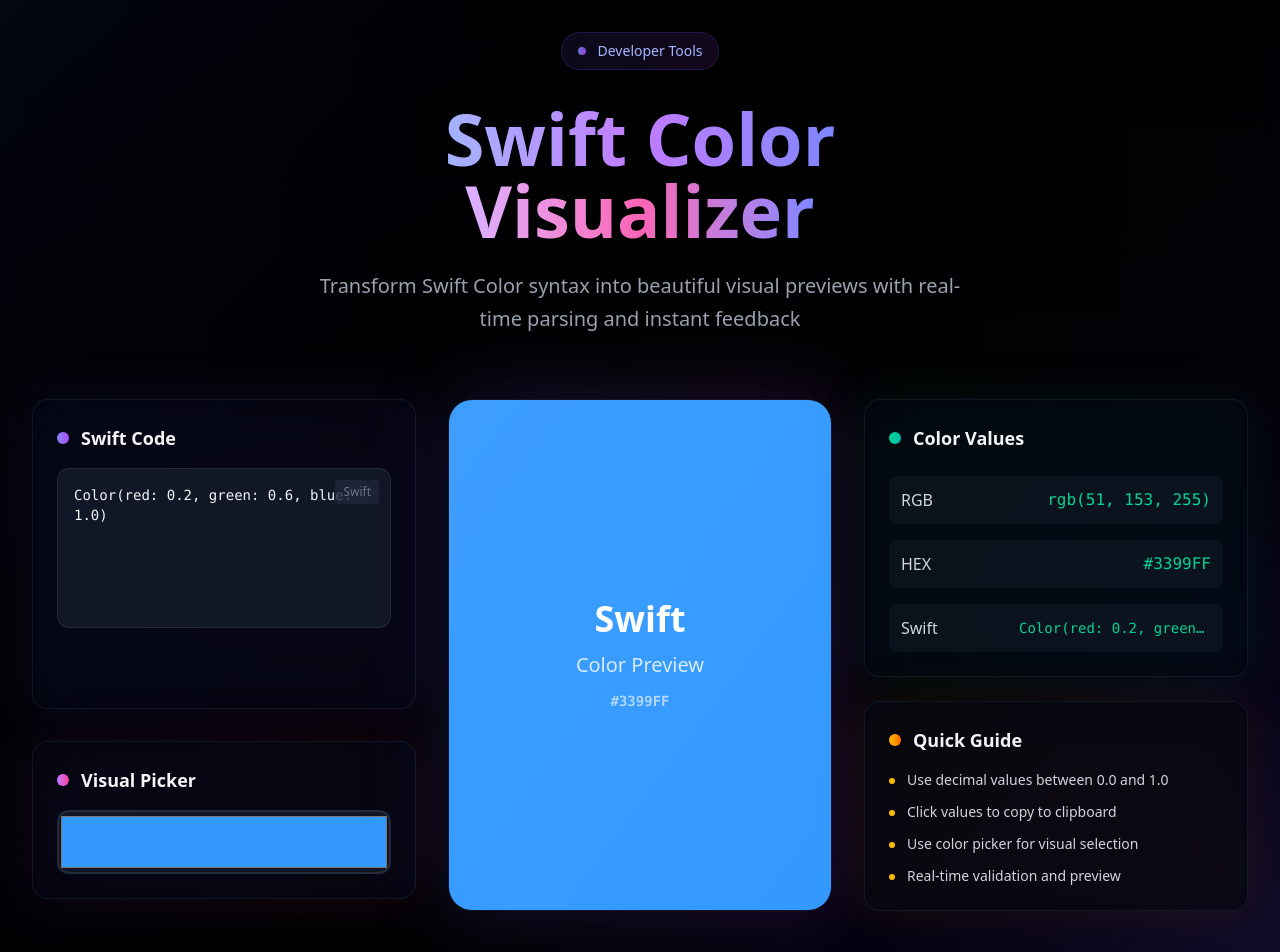
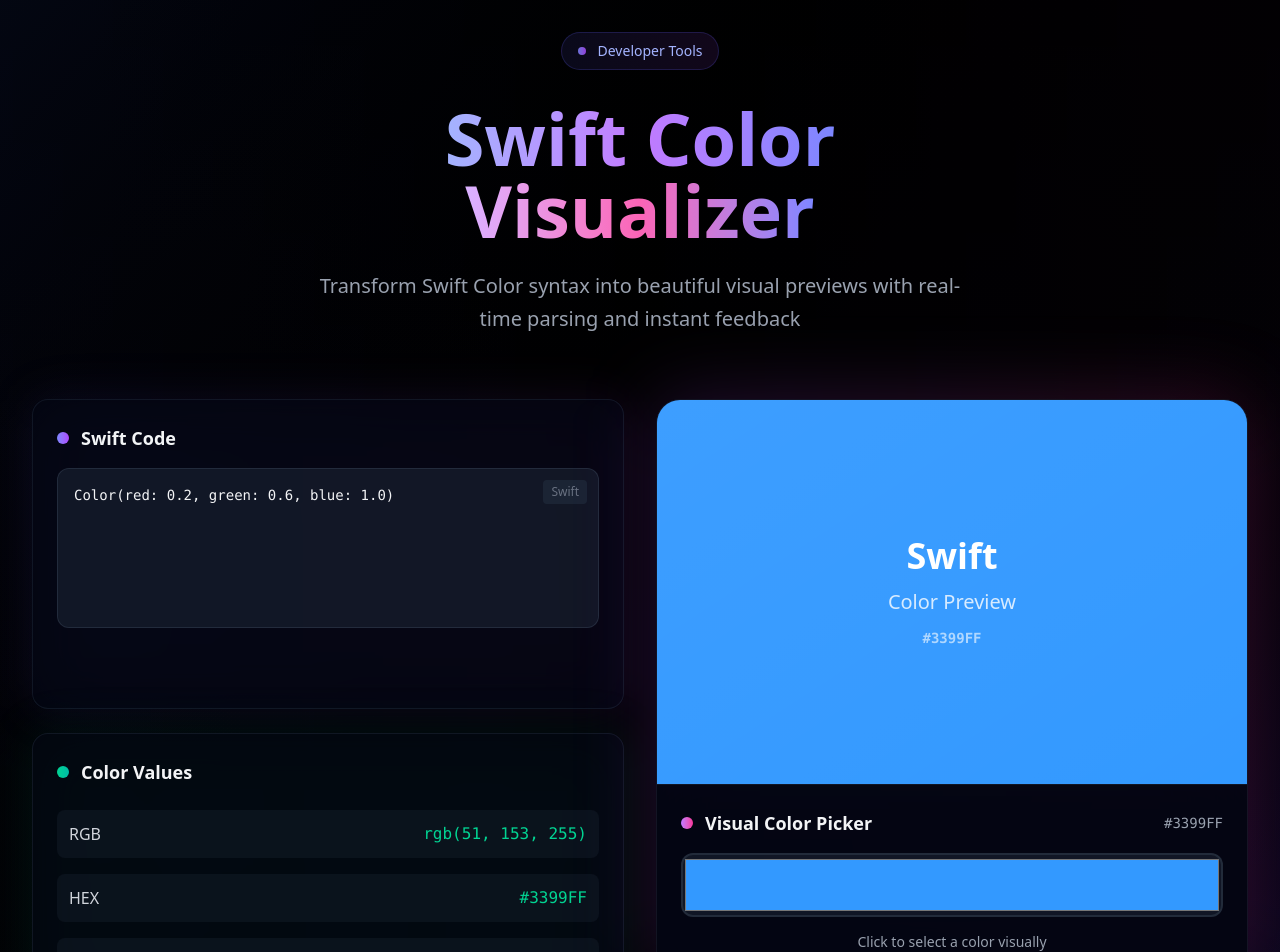
Before and after one commit to ishaanrajiv/ios-swift-color-visualizer, a Next.js app: page / in a window 1280 px wide. Shown: the top 952 px of the page. Built offline with nearby package versions, Linux system fonts and the light colour scheme.

Commit message:
Enhance ColorVisualizer component by adding a color picker, improving state management for color updates, and refining layout for better user interaction. Include functionality to copy color values to clipboard and initialize picker value on mount.

```diff
--- a/app/components/ColorVisualizer.tsx
+++ b/app/components/ColorVisualizer.tsx
@@ -17,26 +17,50 @@
   const [color, setColor] = useState<SwiftColor | null>(null);
   const [error, setError] = useState<string | null>(null);
   const [copied, setCopied] = useState<string | null>(null);
+  const [pickerValue, setPickerValue] = useState('#3366ff');
+  const [isUpdatingFromPicker, setIsUpdatingFromPicker] = useState(false);
 
   const updateColor = (newInput: string) => {
     const result = parseSwiftColor(newInput);
     setColor(result.color);
     setError(result.error);
+
+    // Only update picker value if not currently updating from picker to prevent loops
+    if (!isUpdatingFromPicker && result.color) {
+      const newHex = swiftToHex(result.color);
+      setPickerValue(newHex);
+    }
   };
 
   useEffect(() => {
     updateColor(input);
-  }, [input]);
+  }, [input, isUpdatingFromPicker]);
+
+  // Initialize picker value on mount
+  useEffect(() => {
+    const result = parseSwiftColor(input);
+    if (result.color) {
+      const initialHex = swiftToHex(result.color);
+      setPickerValue(initialHex);
+    }
+  }, []);
 
   const handleInputChange = (e: ChangeEvent<HTMLTextAreaElement>) => {
+    setIsUpdatingFromPicker(false);
     setInput(e.target.value);
   };
 
   const handleColorPickerChange = (e: ChangeEvent<HTMLInputElement>) => {
     const hex = e.target.value;
+    setPickerValue(hex);
+    setIsUpdatingFromPicker(true);
+
     const swiftColor = hexToSwift(hex);
     const formattedSwift = formatSwiftColor(swiftColor);
     setInput(formattedSwift);
+
+    // Reset the flag after a short delay to allow the update to complete
+    setTimeout(() => setIsUpdatingFromPicker(false), 100);
   };
 
   const copyToClipboard = async (text: string, label: string) => {
@@ -90,9 +114,9 @@
           </div>
 
           {/* Main Content */}
-          <div className="grid xl:grid-cols-3 gap-8 mb-16">
-            {/* Input Section */}
-            <div className="xl:col-span-1 space-y-8">
+          <div className="grid lg:grid-cols-2 gap-8 mb-16">
+            {/* Swift Code Section */}
+            <div className="space-y-6">
               {/* Swift Input Card */}
               <div className="group relative">
                 <div className="absolute inset-0 bg-gradient-to-r from-indigo-500/10 to-purple-500/10 rounded-2xl blur-xl transition-all duration-500 group-hover:blur-2xl"></div>
@@ -123,71 +147,8 @@
                 </div>
               </div>
 
-              {/* Color Picker Card */}
-              <div className="group relative">
-                <div className="absolute inset-0 bg-gradient-to-r from-purple-500/10 to-pink-500/10 rounded-2xl blur-xl transition-all duration-500 group-hover:blur-2xl"></div>
-                <div className="relative bg-gray-950/70 backdrop-blur-xl border border-gray-800/50 rounded-2xl p-6 hover:border-gray-700/50 transition-all duration-300">
-                  <div className="flex items-center mb-4">
-                    <div className="w-3 h-3 bg-gradient-to-r from-purple-400 to-pink-500 rounded-full mr-3"></div>
-                    <h3 className="text-lg font-semibold text-gray-100">Visual Picker</h3>
-                  </div>
-
-                  <div className="relative">
-                    <input
-                      type="color"
-                      value={hex || '#000000'}
-                      onChange={handleColorPickerChange}
-                      disabled={!color}
-                      className="w-full h-16 rounded-xl border-2 border-gray-700/50 bg-gray-800/50 disabled:opacity-50 disabled:cursor-not-allowed cursor-pointer hover:border-gray-600/50 transition-all duration-300"
-                    />
-                    {!color && (
-                      <div className="absolute inset-0 bg-gray-800/80 rounded-xl flex items-center justify-center">
-                        <span className="text-gray-500 text-sm">Enter valid color first</span>
-                      </div>
-                    )}
-                  </div>
-                </div>
-              </div>
-            </div>
-
-            {/* Color Preview */}
-            <div className="xl:col-span-1">
-              <div className="group relative h-full min-h-[500px]">
-                <div className="absolute inset-0 bg-gradient-to-r from-indigo-500/20 to-purple-500/20 rounded-3xl blur-2xl transition-all duration-700 group-hover:blur-3xl"></div>
-                <div className="relative h-full bg-gray-950/50 backdrop-blur-2xl border border-gray-800/40 rounded-3xl overflow-hidden">
-                  <div
-                    className="w-full h-full flex items-center justify-center text-3xl font-bold transition-all duration-700 relative"
-                    style={{
-                      backgroundColor: cssColor || '#1f2937',
-                      color: textColor
-                    }}
-                  >
-                    <div className="absolute inset-0 bg-gradient-to-br from-white/5 to-transparent"></div>
-                    <div className="relative text-center z-10">
-                      {color ? (
-                        <div className="space-y-3">
-                          <div className="text-4xl font-extrabold">Swift</div>
-                          <div className="text-xl font-normal opacity-80">Color Preview</div>
-                          <div className="text-sm opacity-60 font-mono">
-                            {hex}
-                          </div>
-                        </div>
-                      ) : (
-                        <div className="space-y-3 text-gray-400">
-                          <div className="text-4xl font-extrabold">Enter</div>
-                          <div className="text-xl font-normal">Valid Color</div>
-                        </div>
-                      )}
-                    </div>
-                  </div>
-                </div>
-              </div>
-            </div>
-
               {/* Color Information */}
-            <div className="xl:col-span-1 space-y-6">
               {color && (
-                <>
                 <div className="group relative">
                   <div className="absolute inset-0 bg-gradient-to-r from-emerald-500/10 to-teal-500/10 rounded-2xl blur-xl transition-all duration-500 group-hover:blur-2xl"></div>
                   <div className="relative bg-gray-950/70 backdrop-blur-xl border border-gray-800/50 rounded-2xl p-6 hover:border-gray-700/50 transition-all duration-300">
@@ -232,7 +193,6 @@
                     </div>
                   </div>
                 </div>
-                </>
               )}
 
               {/* Quick Guide */}
@@ -265,6 +225,72 @@
                 </div>
               </div>
             </div>
+
+            {/* Visual Color Section */}
+            <div className="space-y-6">
+              {/* Color Preview with Integrated Picker */}
+              <div className="group relative">
+                <div className="absolute inset-0 bg-gradient-to-r from-purple-500/20 to-pink-500/20 rounded-3xl blur-2xl transition-all duration-700 group-hover:blur-3xl"></div>
+                <div className="relative bg-gray-950/50 backdrop-blur-2xl border border-gray-800/40 rounded-3xl overflow-hidden">
+                  {/* Color Display Area */}
+                  <div
+                    className="w-full h-96 flex items-center justify-center text-3xl font-bold transition-all duration-700 relative"
+                    style={{
+                      backgroundColor: cssColor || '#1f2937',
+                      color: textColor
+                    }}
+                  >
+                    <div className="absolute inset-0 bg-gradient-to-br from-white/5 to-transparent"></div>
+                    <div className="relative text-center z-10">
+                      {color ? (
+                        <div className="space-y-3">
+                          <div className="text-4xl font-extrabold">Swift</div>
+                          <div className="text-xl font-normal opacity-80">Color Preview</div>
+                          <div className="text-sm opacity-60 font-mono">
+                            {hex}
+                          </div>
+                        </div>
+                      ) : (
+                        <div className="space-y-3 text-gray-400">
+                          <div className="text-4xl font-extrabold">Enter</div>
+                          <div className="text-xl font-normal">Valid Color</div>
+                        </div>
+                      )}
+                    </div>
+                  </div>
+
+                  {/* Color Picker Section */}
+                  <div className="p-6 bg-gray-950/80 backdrop-blur-xl border-t border-gray-800/50">
+                    <div className="flex items-center justify-between mb-4">
+                      <div className="flex items-center">
+                        <div className="w-3 h-3 bg-gradient-to-r from-purple-400 to-pink-500 rounded-full mr-3"></div>
+                        <h3 className="text-lg font-semibold text-gray-100">Visual Color Picker</h3>
+                      </div>
+                      {color && (
+                        <div className="text-sm text-gray-400 font-mono">
+                          {hex}
+                        </div>
+                      )}
+                    </div>
+
+                    <div className="relative">
+                      <input
+                        type="color"
+                        value={pickerValue}
+                        onChange={handleColorPickerChange}
+                        className="w-full h-16 rounded-xl border-2 border-gray-700/50 bg-gray-800/50 cursor-pointer hover:border-gray-600/50 transition-all duration-300"
+                        style={{ cursor: 'pointer' }}
+                      />
+                      <div className="mt-3 text-center">
+                        <span className="text-sm text-gray-400">
+                          Click to select a color visually
+                        </span>
+                      </div>
+                    </div>
+                  </div>
+                </div>
+              </div>
+            </div>
           </div>
 
           {/* Footer */}
```
Lines whose indentation alone changed are shown as unchanged.
